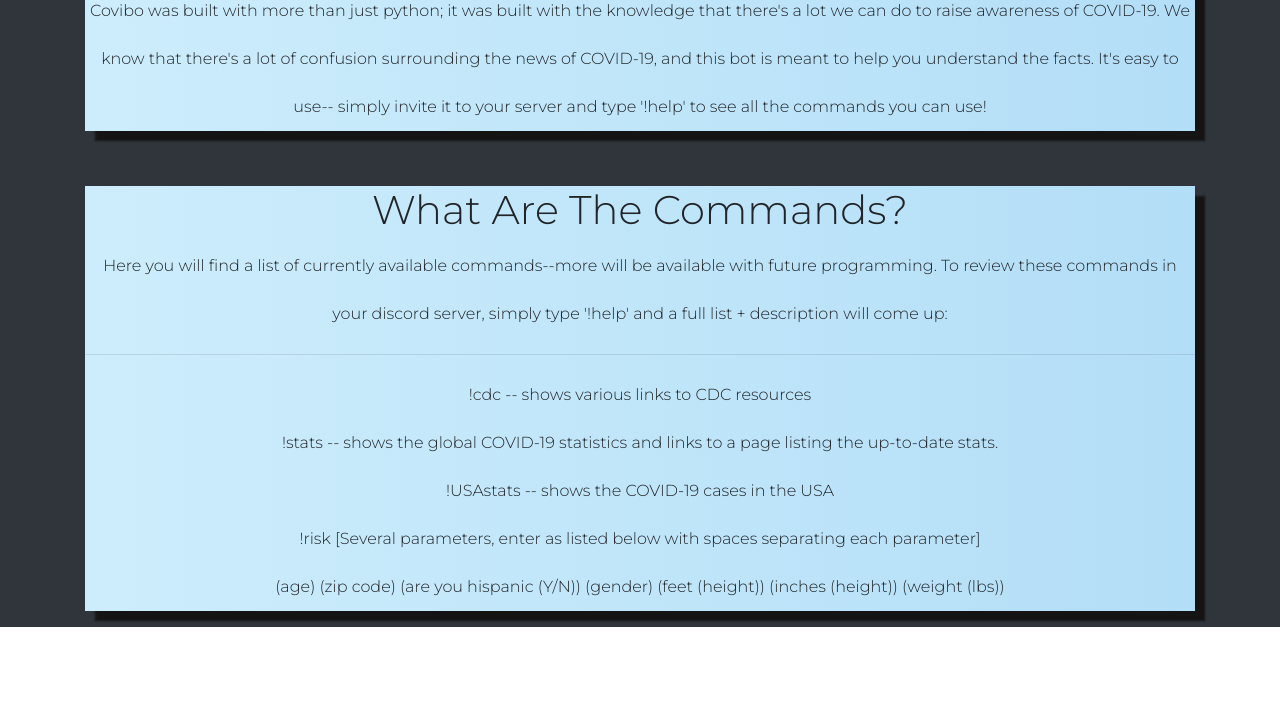
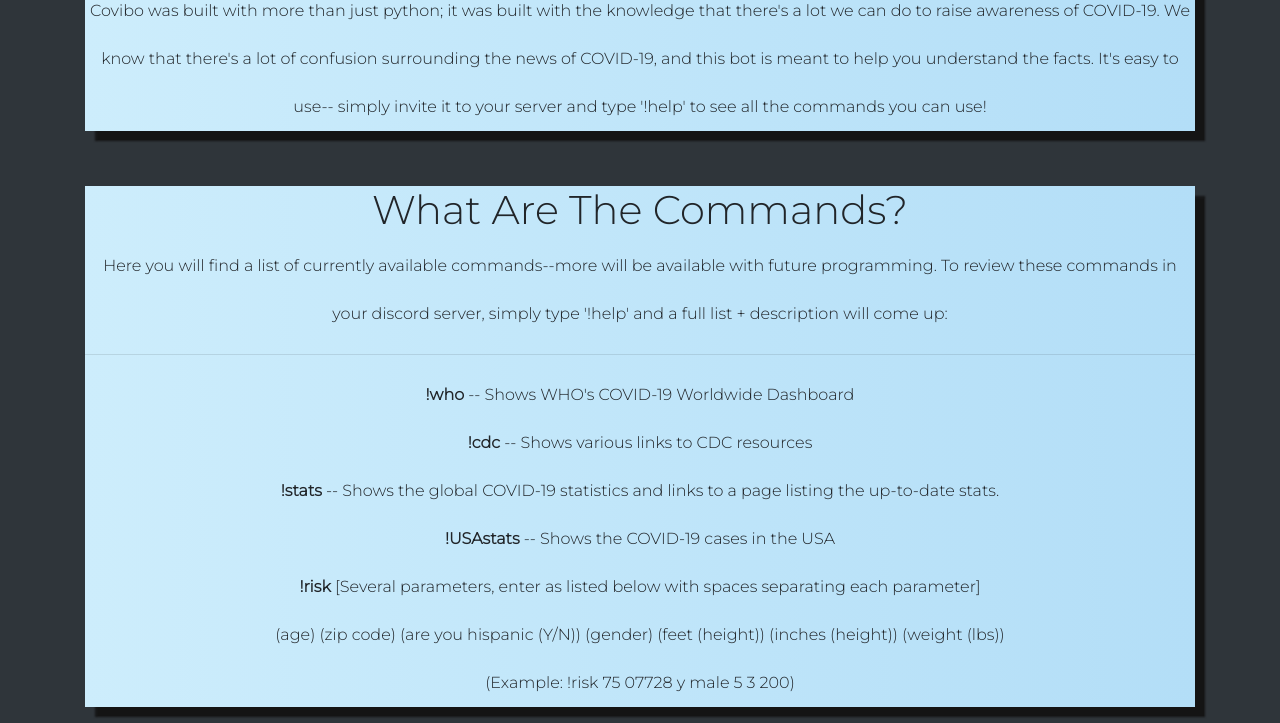
Before and after one commit to Jack2104/thetahacks-discord-bot, a plain HTML site: page index.html in a window 1280 px wide. Shown: the part 753-1476 px from the top of the page. Before the commit the page ends 1380 px from the top, so only its background shows below. Drawn offline with nearby package versions, Linux system fonts and the light colour scheme.

Commit message:
Update index.html

```diff
--- a/index.html
+++ b/index.html
@@ -86,14 +86,18 @@
       simply type '!help' and a full list + description will come up:
 
     <hr>
-    !cdc -- shows various links to CDC resources<br>
 
-    !stats -- shows the global COVID-19 statistics and links to a page listing the up-to-date stats.<br>
+    <b>!who</b> --   Shows WHO's COVID-19 Worldwide Dashboard<br>
 
-    !USAstats -- shows the COVID-19 cases in the USA<br>
+    <b>!cdc</b> --   Shows various links to CDC resources<br>
 
-    !risk [Several parameters, enter as listed below with spaces separating each parameter] <br>
-     (age) (zip code) (are you hispanic (Y/N)) (gender) (feet (height)) (inches (height)) (weight (lbs))
+    <b>!stats</b> -- Shows the global COVID-19 statistics and links to a page listing the up-to-date stats.<br>
+
+    <b>!USAstats</b> -- Shows the COVID-19 cases in the USA<br>
+
+    <b>!risk</b> [Several parameters, enter as listed below with spaces separating each parameter] <br>
+     (age) (zip code) (are you hispanic (Y/N)) (gender) (feet (height)) (inches (height)) (weight (lbs))<br>
+     (Example: !risk 75 07728 y male 5 3 200)
 
 
       <p>
```
